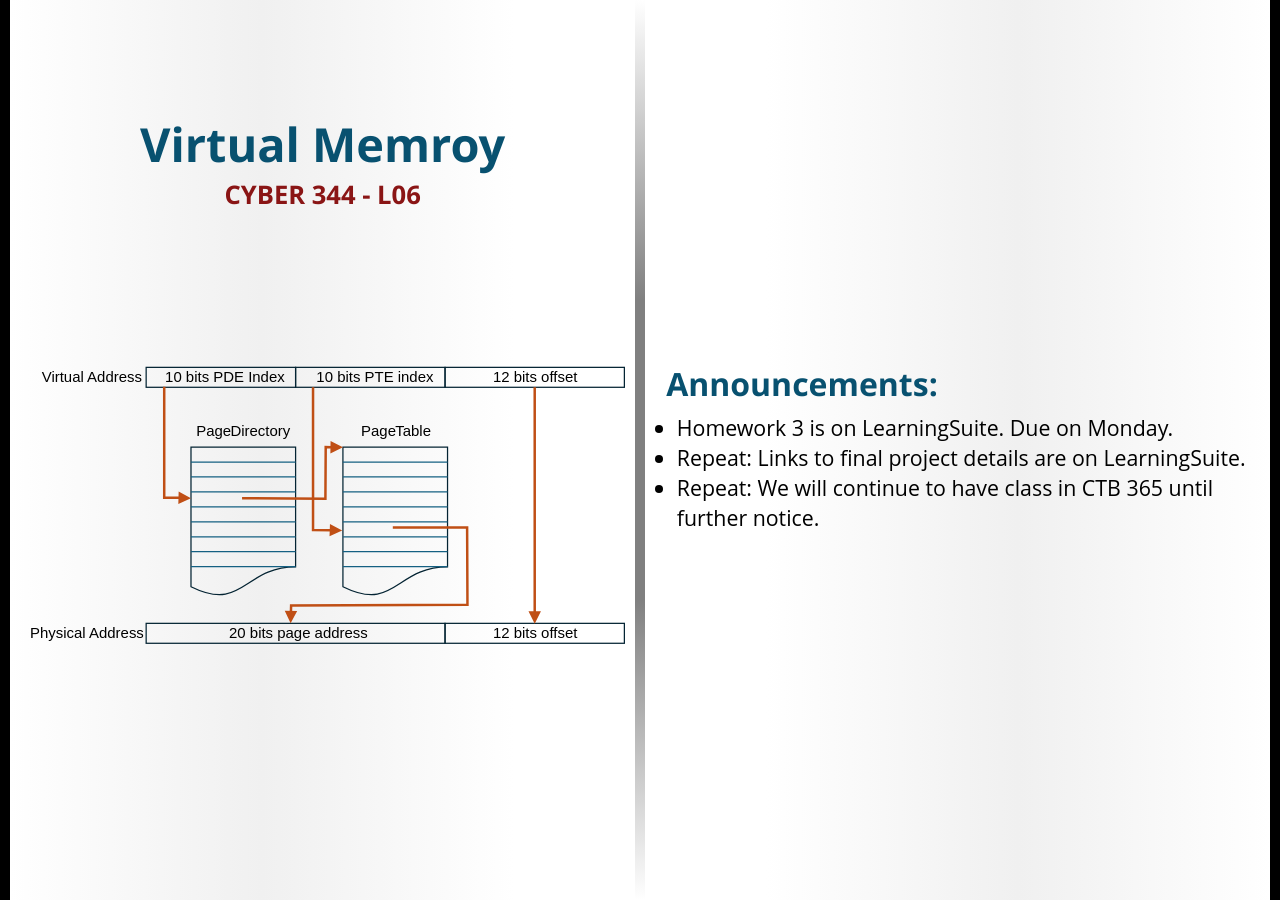
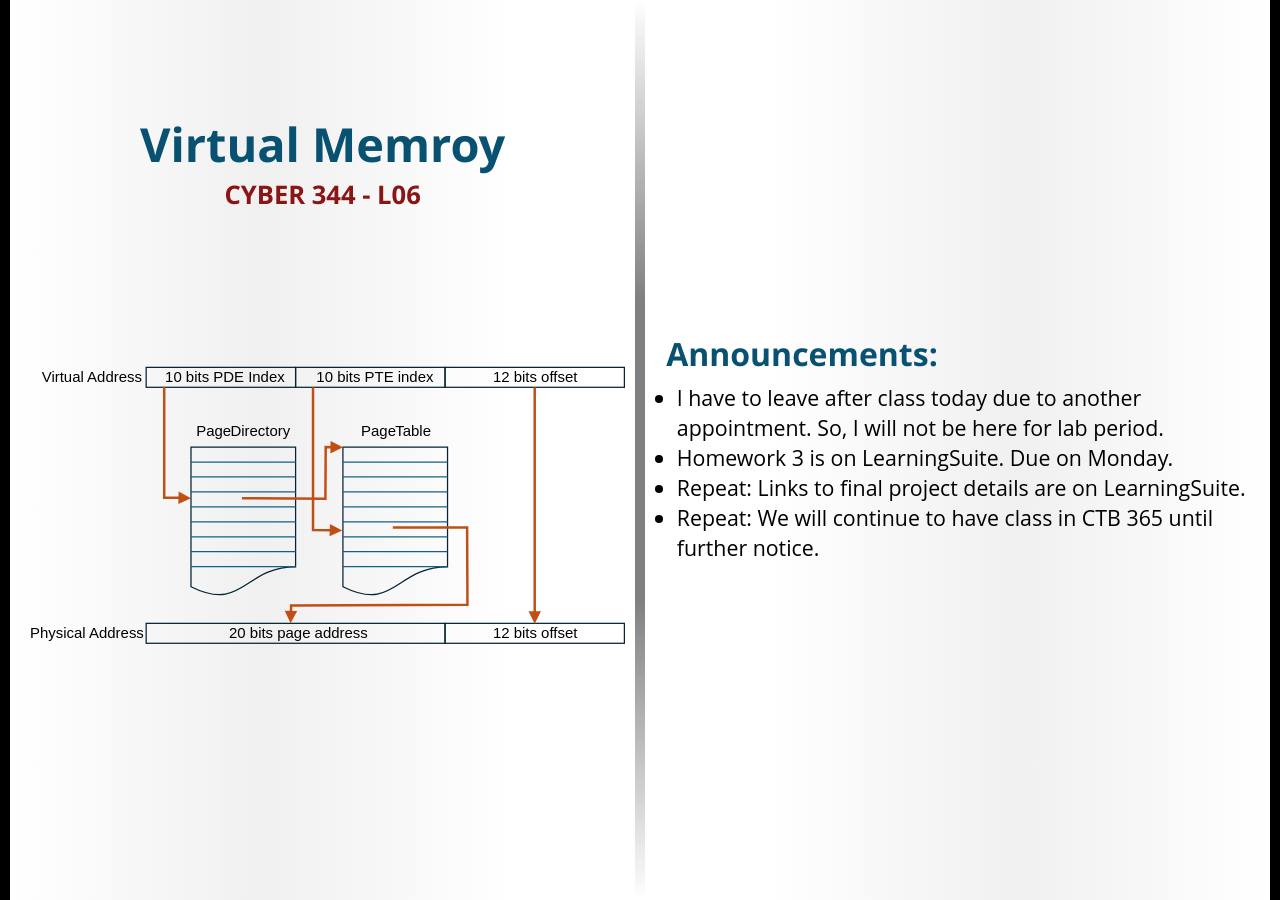
Before and after one commit to BYU-CYBER-344/c344.github.io, a Jekyll site: the page built from _welcome/L06.md, in a window 1280 px wide. Built offline with Jekyll 4.4.1, drawn with Linux system fonts in a browser that asks for light colours; some web fonts are replaced.

Commit message:
L06 Update

```diff
--- a/_welcome/L06.md
+++ b/_welcome/L06.md
@@ -4,6 +4,7 @@ session: L06
 image: images/virtual-memory.svg
 ---
 
+* I have to leave after class today due to another appointment. So, I will not be here for lab period.
 * Homework 3 is on LearningSuite. Due on Monday.
 * Repeat: Links to final project details are on LearningSuite.
 * Repeat: We will continue to have class in CTB 365 until further notice.
```
